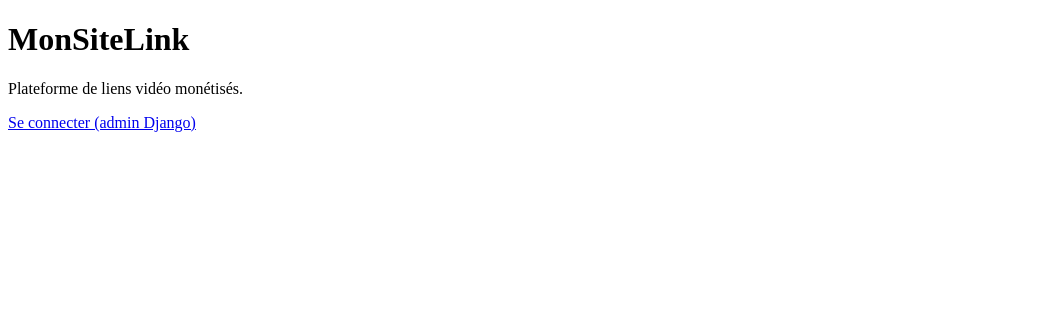
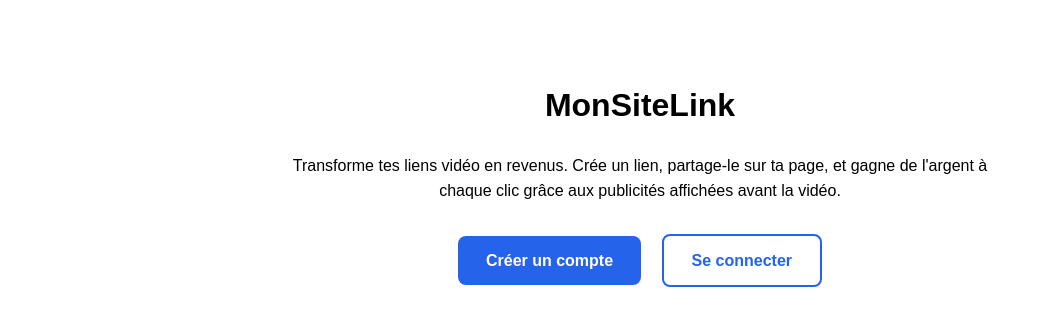
Before and after one commit to adamasavadogoel12-coder/linkcash, a Django app: template links/templates/links/home.html in a window 1280 px wide. Shown: the top 326 px of the page, without its empty margins (0-1041 px from the left). Run offline with Django 5.2, Linux system fonts and the light colour scheme; the template is opened without the code that fills it, so the values that code supplies are empty.

Commit message:
Update home.html

```diff
--- a/links/templates/links/home.html
+++ b/links/templates/links/home.html
@@ -3,14 +3,47 @@
 <head>
   <meta charset="UTF-8">
   <title>MonSiteLink – Accueil</title>
+  <meta name="viewport" content="width=device-width, initial-scale=1">
+  <style>
+    body {
+      font-family: Arial, sans-serif;
+      max-width: 700px;
+      margin: 80px auto;
+      padding: 0 20px;
+      text-align: center;
+      line-height: 1.6;
+    }
+    h1 { font-size: 32px; }
+    .cta {
+      margin-top: 30px;
+    }
+    .cta a {
+      display: inline-block;
+      padding: 12px 28px;
+      margin: 0 8px;
+      border-radius: 8px;
+      text-decoration: none;
+      font-weight: bold;
+    }
+    .signup { background: #2563eb; color: white; }
+    .login { border: 2px solid #2563eb; color: #2563eb; }
+  </style>
 </head>
 <body>
   <h1>MonSiteLink</h1>
-  <p>Plateforme de liens vidéo monétisés.</p>
+
   {% if user.is_authenticated %}
-    <p>Bonjour {{ user.username }} – <a href="{% url 'dashboard' %}">Dashboard</a> – <a href="{% url 'create_link' %}">Créer un lien</a></p>
+    <p>Bonjour {{ user.username }}</p>
+    <div class="cta">
+      <a href="{% url 'dashboard' %}" class="signup">Dashboard</a>
+      <a href="{% url 'create_link' %}" class="login">Créer un lien</a>
+    </div>
   {% else %}
-    <p><a href="/admin/">Se connecter (admin Django)</a></p>
+    <p>Transforme tes liens vidéo en revenus. Crée un lien, partage-le sur ta page, et gagne de l'argent à chaque clic grâce aux publicités affichées avant la vidéo.</p>
+    <div class="cta">
+      <a href="{% url 'signup' %}" class="signup">Créer un compte</a>
+      <a href="{% url 'login' %}" class="login">Se connecter</a>
+    </div>
   {% endif %}
 </body>
 </html>
```
